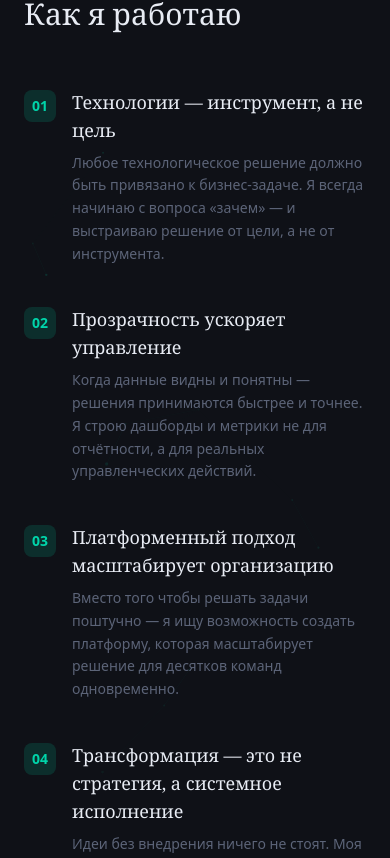
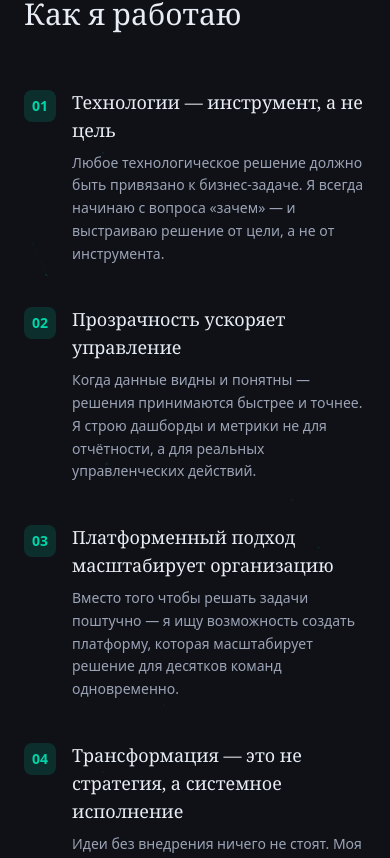
Before and after one commit to khorkovsergey/khorkovsergey-site, a Next.js app: page / in a window 390 px wide. Shown: the part 10224-11082 px from the top of the page. Built offline with nearby package versions, Linux system fonts and the light colour scheme.

Commit message:
update website

```diff
--- a/components/Approach.tsx
+++ b/components/Approach.tsx
@@ -21,7 +21,7 @@ export function Approach() {
                 </span>
                 <div>
                   <h3 className="font-display text-lg text-textPrimary mb-2">{p.heading}</h3>
-                  <p className="text-textMuted text-sm md:text-base leading-relaxed">{p.text}</p>
+                  <p className="text-textSecondary text-sm md:text-base leading-relaxed">{p.text}</p>
                 </div>
               </div>
             </div>
```
